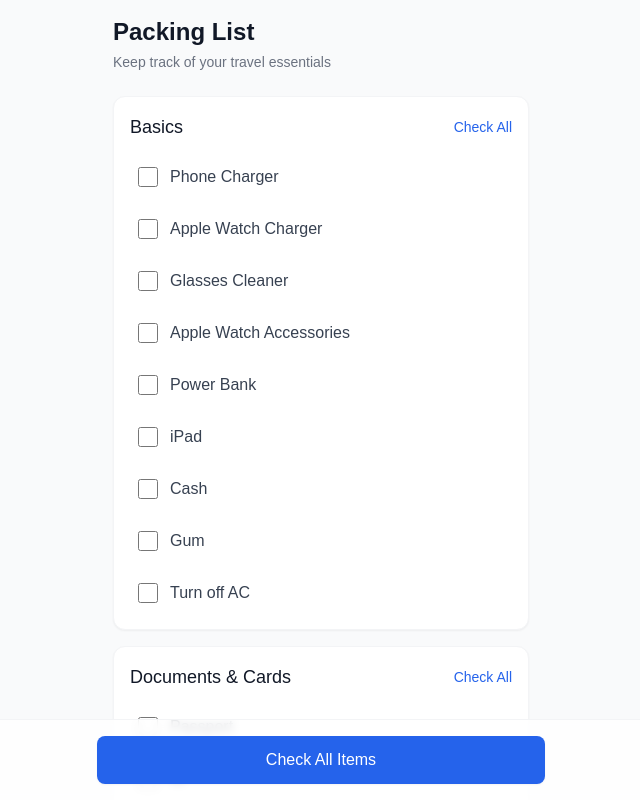
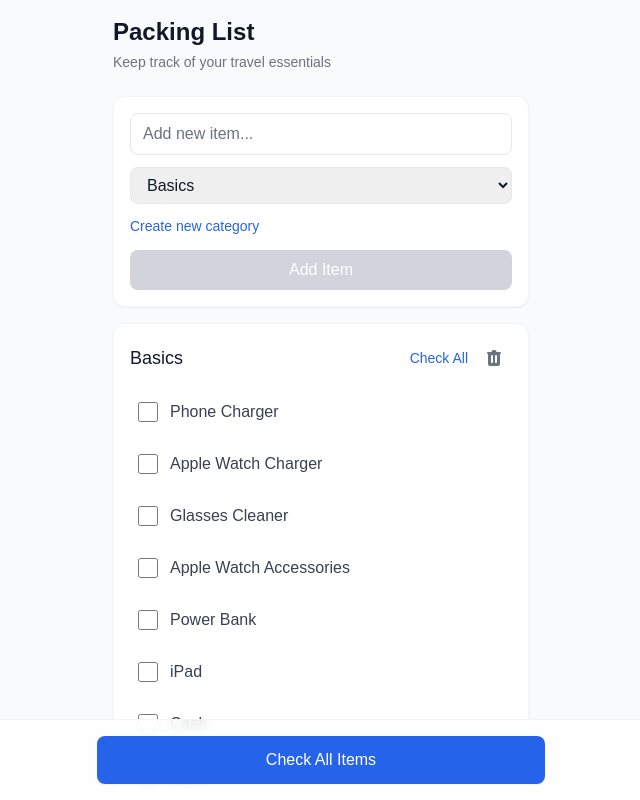
Before and after one commit to HugoLiconV/packing-list, a Next.js app: page / in a window 1280 px wide. Shown: the top 800 px of the page, without its empty margins (319-959 px from the left). Built offline with nearby package versions, Linux system fonts and the light colour scheme.

Commit message:
add funtionality to add and remove items

```diff
--- a/src/app/page.tsx
+++ b/src/app/page.tsx
@@ -1,11 +1,13 @@
 "use client";
-import { useState, useEffect } from "react";
+import { useState, useEffect, useRef } from "react";
 import { PackingItem, DEFAULT_ITEMS } from "../constants/items";
 import { PackingSection } from "../components/PackingSection";
 import { ToggleAllButton } from "../components/ToggleAllButton";
+import { AddItemForm } from "../components/AddItemForm";
 
 export default function Home() {
   const [items, setItems] = useState<PackingItem[]>([]);
+  const lastAddedCategoryRef = useRef<string | null>(null);
 
   useEffect(() => {
     const savedItems = localStorage.getItem("packingListItems");
@@ -56,6 +58,39 @@ export default function Home() {
     return acc;
   }, {} as Record<string, PackingItem[]>);
 
+  const addItem = (newItem: Omit<PackingItem, "id">) => {
+    const item: PackingItem = {
+      ...newItem,
+      id: crypto.randomUUID()
+    };
+    setItems([...items, item]);
+    lastAddedCategoryRef.current = item.category;
+  };
+
+  useEffect(() => {
+    if (lastAddedCategoryRef.current) {
+      const element = document.getElementById(
+        `category-${lastAddedCategoryRef.current}`
+      );
+      if (element) {
+        element.scrollIntoView({ behavior: "smooth", block: "start" });
+        lastAddedCategoryRef.current = null;
+      }
+    }
+  }, [items]);
+
+  const existingCategories = Array.from(
+    new Set(items.map(item => item.category))
+  );
+
+  const deleteCategory = (categoryToDelete: string) => {
+    setItems(items.filter(item => item.category !== categoryToDelete));
+  };
+
+  const deleteItem = (itemId: string) => {
+    setItems(items.filter(item => item.id !== itemId));
+  };
+
   return (
     <div className="min-h-screen bg-gray-50">
       <div className="max-w-md mx-auto p-4 pb-24">
@@ -66,6 +101,11 @@ export default function Home() {
           </p>
         </header>
 
+        <AddItemForm
+          existingCategories={existingCategories}
+          onAddItem={addItem}
+        />
+
         <main className="space-y-4">
           {Object.entries(groupedItems).map(([category, categoryItems]) => (
             <PackingSection
@@ -74,6 +114,8 @@ export default function Home() {
               items={categoryItems}
               onToggleItem={toggleItem}
               onToggleSection={toggleSection}
+              onDeleteCategory={deleteCategory}
+              onDeleteItem={deleteItem}
             />
           ))}
         </main>
--- /dev/null
+++ b/src/components/AddItemForm.tsx
@@ -0,0 +1,87 @@
+import { useState } from "react";
+import { PackingItem } from "../constants/items";
+
+interface AddItemFormProps {
+  existingCategories: string[];
+  onAddItem: (item: Omit<PackingItem, "id">) => void;
+}
+
+export function AddItemForm({
+  existingCategories,
+  onAddItem
+}: AddItemFormProps) {
+  const [name, setName] = useState("");
+  const [category, setCategory] = useState(existingCategories[0] || "");
+  const [newCategory, setNewCategory] = useState("");
+  const [isNewCategory, setIsNewCategory] = useState(false);
+
+  const handleSubmit = (e: React.FormEvent) => {
+    e.preventDefault();
+    const finalCategory = isNewCategory ? newCategory : category;
+    if (name && finalCategory) {
+      onAddItem({
+        name,
+        category: finalCategory,
+        checked: false
+      });
+      setName("");
+      setNewCategory("");
+      setIsNewCategory(false);
+    }
+  };
+
+  return (
+    <form
+      onSubmit={handleSubmit}
+      className="bg-white rounded-xl shadow-sm border border-gray-100 p-4 mb-4"
+    >
+      <div className="space-y-3">
+        <input
+          type="text"
+          value={name}
+          onChange={e => setName(e.target.value)}
+          placeholder="Add new item..."
+          className="w-full px-3 py-2 border border-gray-200 rounded-lg focus:outline-none focus:ring-2 focus:ring-blue-500 text-gray-900 placeholder:text-gray-500"
+        />
+
+        {!isNewCategory ? (
+          <select
+            value={category}
+            onChange={e => setCategory(e.target.value)}
+            className="w-full px-3 py-2 border border-gray-200 rounded-lg focus:outline-none focus:ring-2 focus:ring-blue-500 text-gray-900"
+          >
+            {existingCategories.map(cat => (
+              <option key={cat} value={cat}>
+                {cat}
+              </option>
+            ))}
+          </select>
+        ) : (
+          <input
+            type="text"
+            value={newCategory}
+            onChange={e => setNewCategory(e.target.value)}
+            placeholder="New category name..."
+            className="w-full px-3 py-2 border border-gray-200 rounded-lg focus:outline-none focus:ring-2 focus:ring-blue-500 text-gray-900 placeholder:text-gray-500"
+          />
+        )}
+
+        <button
+          type="button"
+          onClick={() => setIsNewCategory(!isNewCategory)}
+          className="text-sm text-blue-600 hover:text-blue-700"
+        >
+          {isNewCategory ? "Select existing category" : "Create new category"}
+        </button>
+
+        <button
+          type="submit"
+          disabled={!name || (!category && !newCategory)}
+          className="w-full bg-blue-600 hover:bg-blue-700 disabled:bg-gray-300 text-white px-4 py-2 rounded-lg font-medium transition-colors"
+        >
+          Add Item
+        </button>
+      </div>
+    </form>
+  );
+}
--- /dev/null
+++ b/src/components/PackingItem.tsx
@@ -0,0 +1,99 @@
+import { PackingItem as PackingItemType } from "components/constants/items";
+import { useState, useEffect, useRef } from "react";
+
+interface PackingItemProps {
+  item: PackingItemType;
+  onToggle: (id: string) => void;
+  onDelete: (id: string) => void;
+}
+
+export function PackingItem({ item, onToggle, onDelete }: PackingItemProps) {
+  const [pressing, setPressing] = useState(false);
+  const [progress, setProgress] = useState(0);
+  const pressTimer = useRef<NodeJS.Timeout>();
+  const progressTimer = useRef<NodeJS.Timeout>();
+  const PRESS_DURATION = 1500; // 1.5 seconds for deletion
+  const PROGRESS_INTERVAL = 50; // Update progress every 50ms
+
+  const startPress = () => {
+    setPressing(true);
+    setProgress(0);
+
+    // Start the deletion timer
+    pressTimer.current = setTimeout(() => {
+      onDelete(item.id);
+      setPressing(false);
+      setProgress(0);
+      if (navigator.vibrate) {
+        navigator.vibrate(200); // 200ms vibration
+      }
+    }, PRESS_DURATION);
+
+    // Start the progress animation
+    let currentProgress = 0;
+    progressTimer.current = setInterval(() => {
+      currentProgress += (PROGRESS_INTERVAL / PRESS_DURATION) * 100;
+      setProgress(Math.min(currentProgress, 100));
+    }, PROGRESS_INTERVAL);
+  };
+
+  const endPress = () => {
+    setPressing(false);
+    setProgress(0);
+    if (pressTimer.current) clearTimeout(pressTimer.current);
+    if (progressTimer.current) clearInterval(progressTimer.current);
+  };
+
+  // Cleanup
+  useEffect(() => {
+    return () => {
+      if (pressTimer.current) clearTimeout(pressTimer.current);
+      if (progressTimer.current) clearInterval(progressTimer.current);
+    };
+  }, []);
+
+  return (
+    <div
+      className="relative"
+      onTouchStart={startPress}
+      onTouchEnd={endPress}
+      onTouchCancel={endPress}
+      onMouseDown={startPress}
+      onMouseUp={endPress}
+      onMouseLeave={endPress}
+    >
+      <div
+        className={`flex items-center gap-3 p-2 bg-white rounded-lg ${
+          pressing ? "bg-red-50" : ""
+        } transition-colors`}
+      >
+        <input
+          type="checkbox"
+          checked={item.checked}
+          onChange={() => onToggle(item.id)}
+          className="w-5 h-5 rounded border-gray-300 text-blue-600 focus:ring-blue-500"
+        />
+        <span
+          className={`text-gray-700 flex-grow ${
+            item.checked ? "line-through text-gray-400" : ""
+          }`}
+        >
+          {item.name}
+        </span>
+      </div>
+
+      {/* Progress indicator */}
+      {pressing && (
+        <>
+          <div className="absolute bottom-0 left-0 h-1 bg-red-200 w-full rounded-full">
+            <div
+              className="h-full bg-red-500 rounded-full transition-all duration-75"
+              style={{ width: `${progress}%` }}
+            />
+          </div>
+          <div className="absolute inset-0 border-2 border-red-500 rounded-lg pointer-events-none" />
+        </>
+      )}
+    </div>
+  );
+}
--- a/src/components/PackingSection.tsx
+++ b/src/components/PackingSection.tsx
@@ -1,49 +1,100 @@
-import { PackingItem } from "components/constants/items";
+import { useState } from "react";
+import { PackingItem as PackingItemType } from "components/constants/items";
+import { PackingItem } from "./PackingItem";
 
 interface PackingSectionProps {
   category: string;
-  items: PackingItem[];
+  items: PackingItemType[];
   onToggleItem: (itemId: string) => void;
   onToggleSection: (category: string) => void;
+  onDeleteCategory: (category: string) => void;
+  onDeleteItem: (itemId: string) => void;
 }
 
 export function PackingSection({
   category,
   items,
   onToggleItem,
-  onToggleSection
+  onToggleSection,
+  onDeleteCategory,
+  onDeleteItem
 }: PackingSectionProps) {
+  const [showConfirmDelete, setShowConfirmDelete] = useState(false);
+
   return (
-    <section className="bg-white rounded-xl shadow-sm border border-gray-100 p-4">
+    <section
+      id={`category-${category}`}
+      className="bg-white rounded-xl shadow-sm border border-gray-100 p-4 relative"
+    >
       <div className="flex justify-between items-center mb-4">
         <h2 className="text-lg font-medium text-gray-900">{category}</h2>
+        <div className="flex items-center gap-2">
           <button
             onClick={() => onToggleSection(category)}
             className="text-sm text-blue-600 hover:text-blue-700 transition-colors"
           >
             {items.every(item => item.checked) ? "Uncheck All" : "Check All"}
           </button>
+          <button
+            onClick={() => setShowConfirmDelete(true)}
+            className="p-2 text-gray-500 hover:text-red-600 transition-colors"
+          >
+            <svg
+              xmlns="http://www.w3.org/2000/svg"
+              className="h-5 w-5"
+              viewBox="0 0 20 20"
+              fill="currentColor"
+            >
+              <path
+                fillRule="evenodd"
+                d="M9 2a1 1 0 00-.894.553L7.382 4H4a1 1 0 000 2v10a2 2 0 002 2h8a2 2 0 002-2V6a1 1 0 100-2h-3.382l-.724-1.447A1 1 0 0011 2H9zM7 8a1 1 0 012 0v6a1 1 0 11-2 0V8zm5-1a1 1 0 00-1 1v6a1 1 0 102 0V8a1 1 0 00-1-1z"
+                clipRule="evenodd"
+              />
+            </svg>
+          </button>
         </div>
+      </div>
+
+      {/* Confirmation Dialog */}
+      {showConfirmDelete && (
+        <div className="fixed inset-0 bg-black/50 flex items-center justify-center z-50">
+          <div className="bg-white rounded-lg p-6 max-w-sm mx-4 shadow-xl">
+            <h3 className="text-lg font-medium text-gray-900 mb-2">
+              Delete Category
+            </h3>
+            <p className="text-gray-600 mb-4">
+              Are you sure you want to delete &quot;{category}&quot; and all its
+              items? This cannot be undone.
+            </p>
+            <div className="flex justify-end gap-3">
+              <button
+                onClick={() => setShowConfirmDelete(false)}
+                className="px-4 py-2 text-gray-600 hover:text-gray-700 font-medium"
+              >
+                Cancel
+              </button>
+              <button
+                onClick={() => {
+                  onDeleteCategory(category);
+                  setShowConfirmDelete(false);
+                }}
+                className="px-4 py-2 bg-red-600 text-white rounded-lg hover:bg-red-700 font-medium"
+              >
+                Delete
+              </button>
+            </div>
+          </div>
+        </div>
+      )}
+
       <div className="space-y-3">
         {items.map(item => (
-          <label
+          <PackingItem
             key={item.id}
-            className="flex items-center gap-3 p-2 hover:bg-gray-50 rounded-lg transition-colors cursor-pointer"
-          >
-            <input
-              type="checkbox"
-              checked={item.checked}
-              onChange={() => onToggleItem(item.id)}
-              className="w-5 h-5 rounded border-gray-300 text-blue-600 focus:ring-blue-500"
+            item={item}
+            onToggle={onToggleItem}
+            onDelete={onDeleteItem}
           />
-            <span
-              className={`text-gray-700 ${
-                item.checked ? "line-through text-gray-400" : ""
-              }`}
-            >
-              {item.name}
-            </span>
-          </label>
         ))}
       </div>
     </section>
```
Lines whose indentation alone changed are shown as unchanged.
